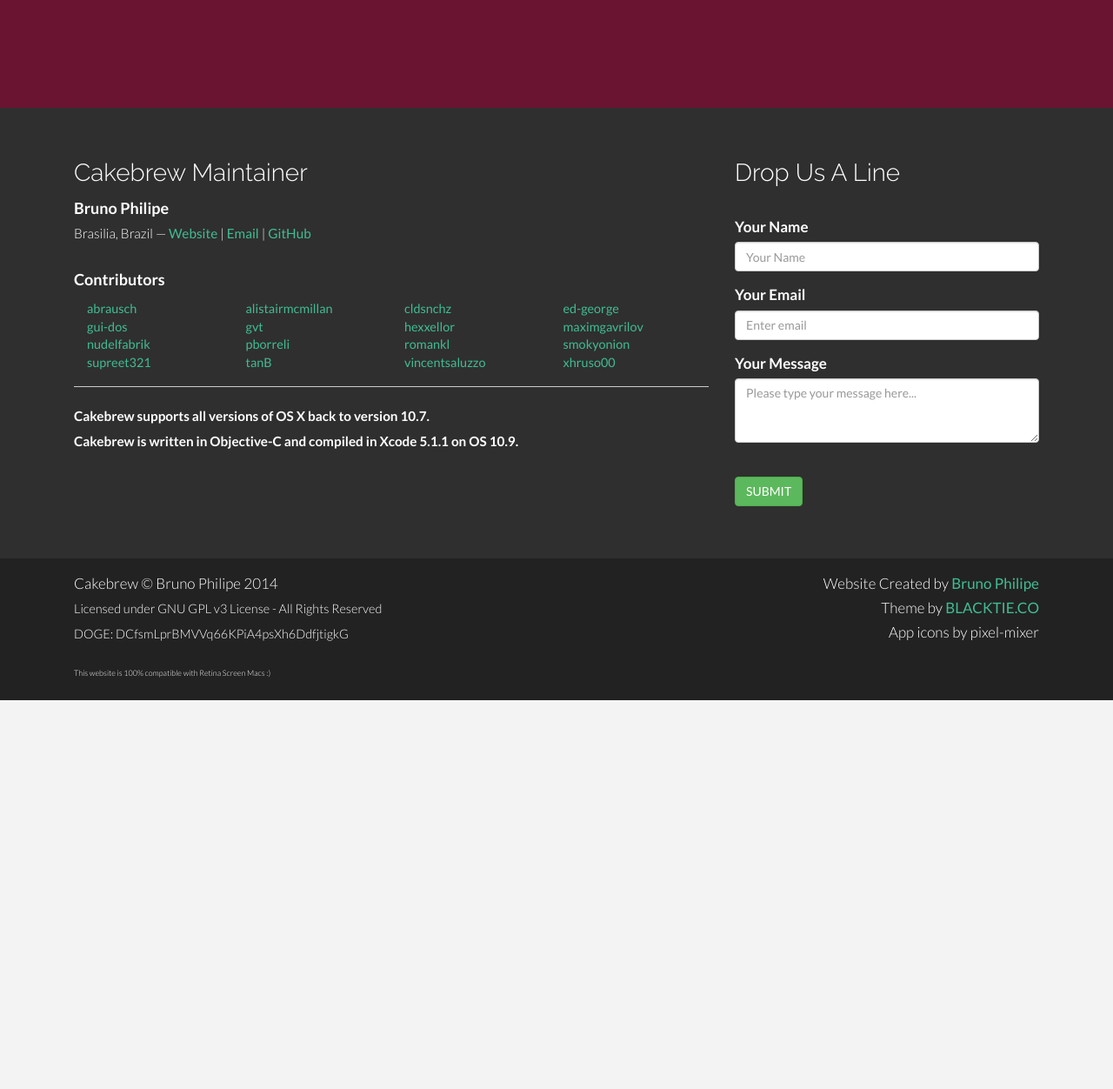
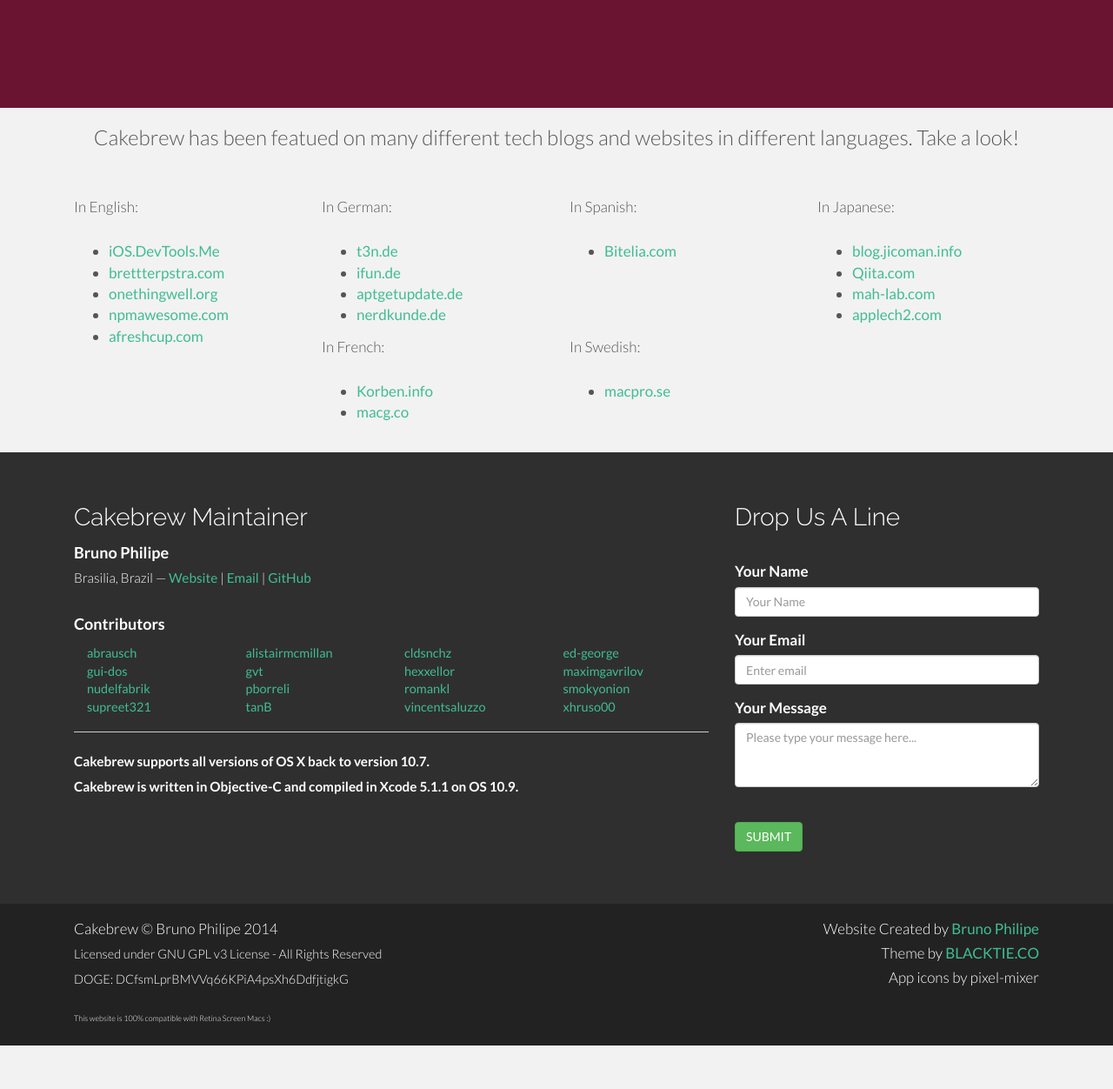
Before and after one commit to brunophilipe/Cakebrew-site, a PHP site: page / in a window 1280 px wide. Shown: the part 3103-4355 px from the top of the page at 87% size. Before the commit the page ends 3908 px from the top, so only its background shows below. Run offline with PHP 8.4, Linux system fonts and the light colour scheme.

Commit message:
Added links to external websites about Cakebrew.

```diff
--- a/index.php
+++ b/index.php
@@ -230,6 +230,65 @@
 		</div><!-- /container -->
 	</div>
 
+	<!-- FEATURES WRAP -->
+	<div class="features">
+		<div class="container">
+			<div class="col-lg-12">
+				<div class="row">
+					<h1></h1>
+					<p class="text-center"><span class="big">Cakebrew has been featued on many different tech blogs and websites in different languages. Take a look!</p>
+					<br>
+					<div class="col-lg-3 col-md-4 col-sm-6 col-xs-12">
+						<p>In English:</p>
+						<ul>
+							<li><a href="http://ios.devtools.me/bydate.php" target="_blank">iOS.DevTools.Me</a></li>
+							<li><a href="http://brettterpstra.com/2014/04/29/web-excursions-for-april-29-2014/" target="_blank">brettterpstra.com</a></li>
+							<li><a href="http://onethingwell.org/post/84527275991/cakebrew" target="_blank">onethingwell.org</a></li>
+							<li><a href="http://npmawesome.com/posts/2014-05-06-links/" target="_blank">npmawesome.com</a></li>
+							<li><a href="http://afreshcup.com/home/2014/5/1/double-shot-1346.html" target="_blank">afreshcup.com</a></li>
+						</ul>
+					</div>
+					<div class="col-lg-3 col-md-4 col-sm-6 col-xs-12">
+						<p>In German:</p>
+						<ul>
+							<li><a href="http://t3n.de/news/cakebrew-mac-app-fuer-homebrew-542416/" target="_blank">t3n.de</a></li>
+							<li><a href="http://www.ifun.de/cakebrew-ein-mac-oberflaeche-fuer-das-kommandozeilen-tool-brew-59199/" target="_blank">ifun.de</a></li>
+							<li><a href="http://www.aptgetupdate.de/2014/04/30/cakebrew-·-a-homebrew-gui/" target="_blank">aptgetupdate.de</a></li>
+							<li><a href="http://nerdkunde.de/nk027.html" target="_blank">nerdkunde.de</a></li>
+						</ul>
+					</div>
+					<div class="col-lg-3 col-md-4 col-sm-6 col-xs-12">
+						<p>In Spanish:</p>
+						<ul>
+							<li><a href="http://bitelia.com/2014/05/cakebrew-interfaz-grafica-homebrew" target="_blank">Bitelia.com</a></li>
+						</ul>
+					</div>
+					<div class="col-lg-3 col-md-4 col-sm-6 col-xs-12">
+						<p>In Japanese:</p>
+						<ul>
+							<li><a href="http://blog.jicoman.info/2014/05/cakebrew/" target="_blank">blog.jicoman.info</a></li>
+							<li><a href="http://qiita.com/aRyoKajiwara/items/e654481f714da83bf76e" target="_blank">Qiita.com</a></li>
+							<li><a href="http://blog.mah-lab.com/2014/04/30/homebrew-cakebrew/" target="_blank">mah-lab.com</a></li>
+							<li><a href="http://applech2.com/archives/38560275.html" target="_blank">applech2.com</a></li>
+						</ul>
+					</div>
+					<div class="col-lg-3 col-md-4 col-sm-6 col-xs-12">
+						<p>In French:</p>
+						<ul>
+							<li><a href="http://korben.info/cakebrew-interface-graphique-homebrew-osx.html" target="_blank">Korben.info</a></li>
+							<li><a href="http://www.macg.co/logiciels/2014/05/cakebrew-une-interface-pour-utiliser-homebrew-sans-terminal-81747" target="_blank">macg.co</a></li>
+						</ul>
+					</div>
+					<div class="col-lg-3 col-md-4 col-sm-6 col-xs-12">
+						<p>In Swedish:</p>
+						<ul>
+							<li><a href="http://www.macpro.se/2014/04/grafiskt-granssnitt-for-homebrew/" target="_blank">macpro.se</a></li>
+						</ul>
+					</div>
+				</div>
+			<br>
+		</div><!--/ .container -->
+	</div><!--/ #features -->
 
 	<section id="contact"></section>
 	<div id="footerwrap">
```
